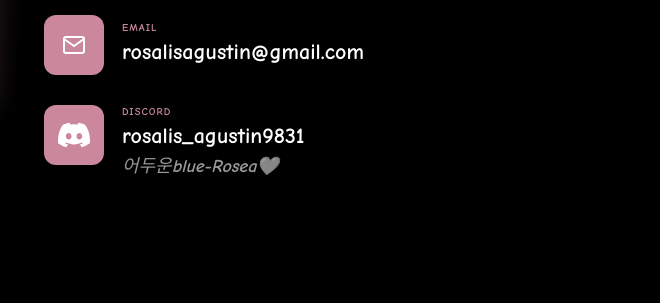
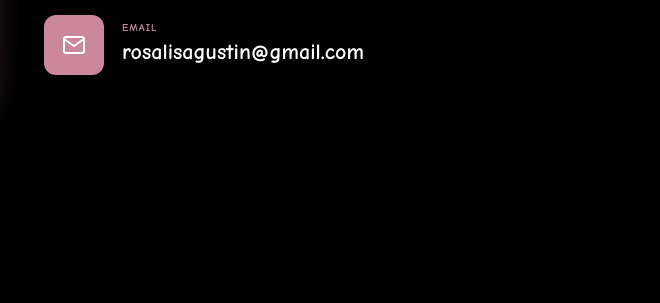
Before and after one commit to RosealievPie-Zephyra/Portofolio-Figma, a website: page index.html in a window 1280 px wide. Shown: the part 5111-5414 px from the top of the page, 620-1280 px from the left. Drawn offline with nearby package versions, Linux system fonts and the light colour scheme; a web font is replaced by a local one.

Commit message:
Remove Discord link from index.html
Removed Discord link and associated elements from the footer.

```diff
--- a/index.html
+++ b/index.html
@@ -638,19 +638,6 @@
                 </div>
             </a>
 
-            <a href="https://discordapp.com/users/rosalis_agustin9831" target="_blank" class="flex items-start gap-6 group pt-4">
-                <div class="w-[60px] h-[60px] bg-[#cb879c] rounded-2xl flex items-center justify-center shadow-lg group-hover:bg-[#5865F2] group-hover:rotate-12 transition-all duration-300">
-                    <svg xmlns="http://www.w3.org/2000/svg" width="32" height="32" fill="white" viewBox="0 0 24 24">
-                        <path d="M20.317 4.37a19.791 19.791 0 0 0-4.885-1.515.074.074 0 0 0-.079.037c-.21.375-.444.864-.608 1.25a18.27 18.27 0 0 0-5.487 0 12.64 12.64 0 0 0-.617-1.25.077.077 0 0 0-.079-.037A19.736 19.736 0 0 0 3.677 4.37a.07.07 0 0 0-.032.027C.533 9.046-.32 13.58.099 18.057a.082.082 0 0 0 .031.057 19.9 19.9 0 0 0 5.993 3.03.078.078 0 0 0 .084-.028 14.09 14.09 0 0 0 1.226-1.994.076.076 0 0 0-.041-.106 13.107 13.107 0 0 1-1.872-.892.077.077 0 0 1-.008-.128 10.23 10.23 0 0 0 .372-.292.074.074 0 0 1 .077-.01c3.928 1.793 8.18 1.793 12.062 0a.074.074 0 0 1 .078.01c.12.098.246.196.373.292a.077.077 0 0 1-.006.127 12.299 12.299 0 0 1-1.873.892.077.077 0 0 0-.041.107c.36.698.772 1.362 1.225 1.993a.076.076 0 0 0 .084.028 19.839 19.839 0 0 0 6.002-3.03.077.077 0 0 0 .032-.054c.5-5.177-.838-9.674-3.549-13.66a.061.061 0 0 0-.031-.03zM8.02 15.33c-1.183 0-2.157-1.085-2.157-2.419 0-1.333.956-2.419 2.157-2.419 1.21 0 2.176 1.096 2.157 2.42 0 1.333-.956 2.419-2.157 2.419zm7.975 0c-1.183 0-2.157-1.085-2.157-2.419 0-1.333.955-2.419 2.157-2.419 1.21 0 2.176 1.096 2.157 2.42 0 1.333-.946 2.419-2.157 2.419z"/>
-                    </svg>
-                </div>
-
-                <div class="flex flex-col text-white font-['Comic_Neue'] font-bold">
-                    <span class="text-[#cb879c] text-sm font-bold uppercase tracking-widest group-hover:text-[#5865F2] transition-colors">Discord</span>
-                    <p class="text-[22px] hover:text-[#5865F2]">rosalis_agustin9831</p>
-                    <p class="text-[18px] opacity-60 font-normal italic">어두운blue-Rosea🤍</p>
-                </div>
-            </a>
         </div>
     </div>
 
```
